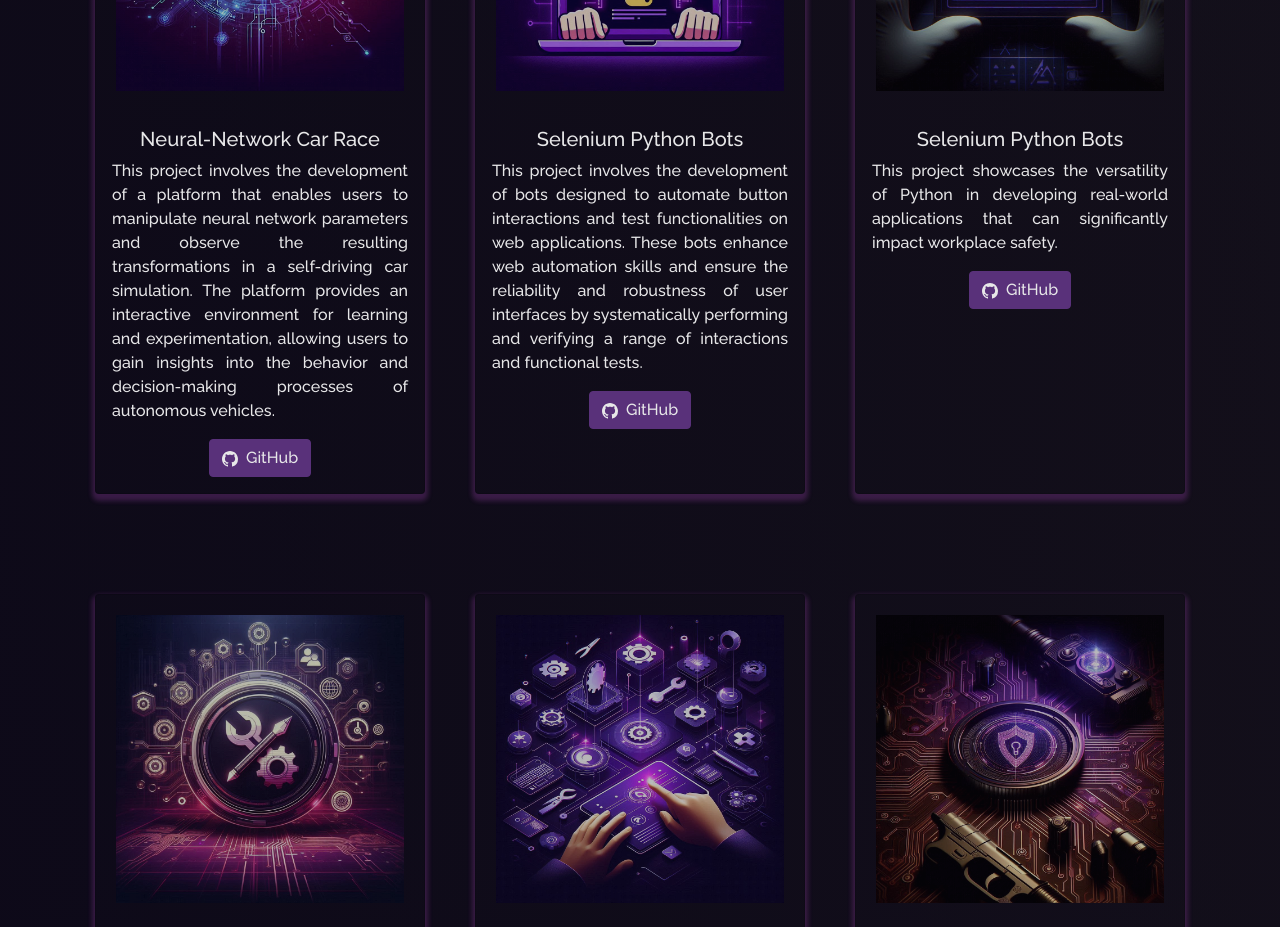
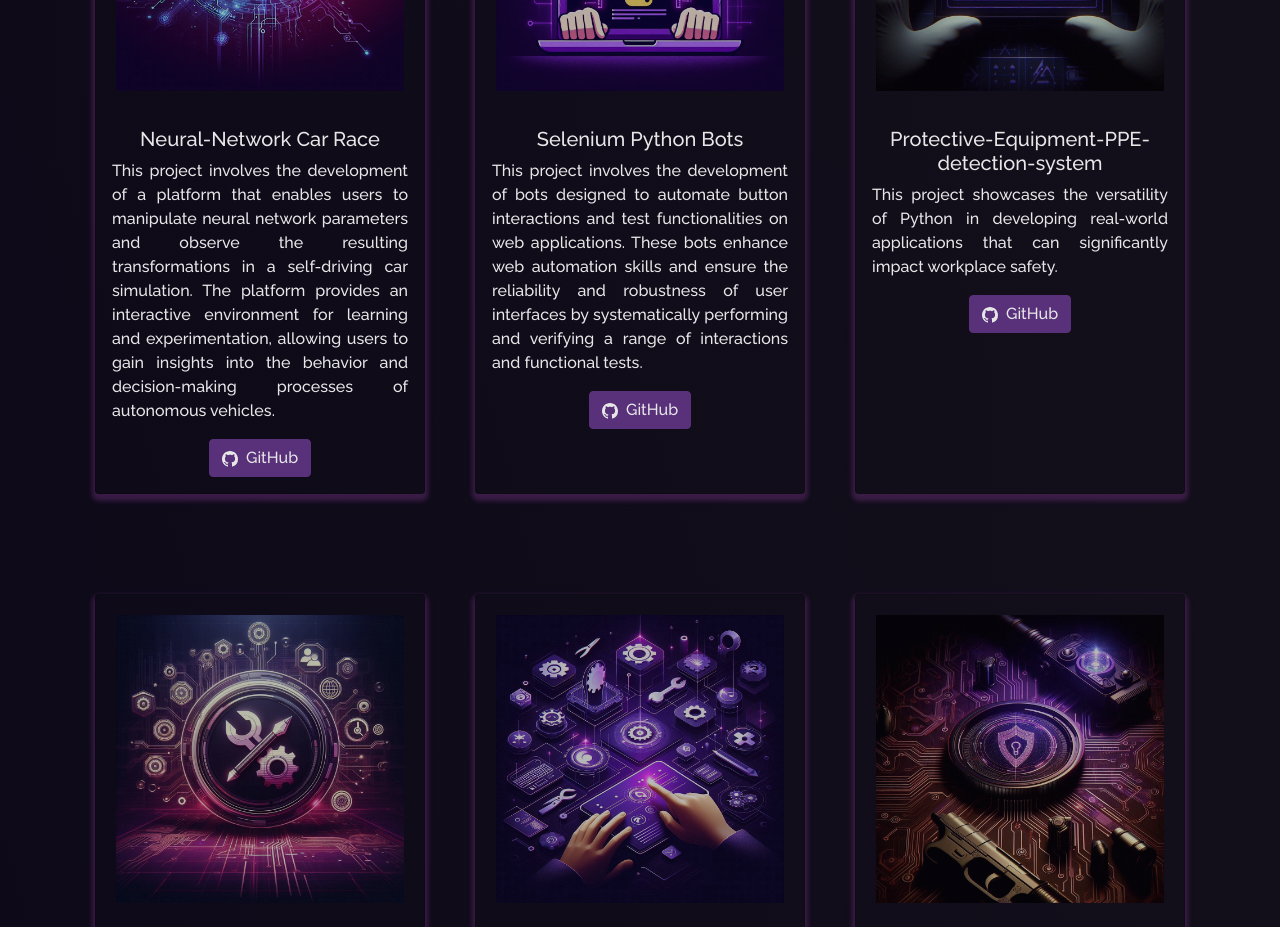
Before and after one commit to aaryan2720/portfoliosite, a React (Create React App) app: page /project in a window 1280 px wide. Shown: the part 2120-3047 px from the top of the page. Built offline with nearby package versions, Linux system fonts and the light colour scheme.

Commit message:
"Update title and description of ProjectCard in Projects.js"

```diff
--- a/src/components/Projects/Projects.js
+++ b/src/components/Projects/Projects.js
@@ -128,7 +128,7 @@ function Projects() {
             <ProjectCard
               imgPath={ppe}
               isBlog={false}
-              title="Selenium Python Bots"
+              title="Protective-Equipment-PPE-detection-system"
               description="This project showcases the versatility of Python in developing real-world applications that can significantly impact workplace safety."
               ghLink="https://github.com/aaryan2720/Protective-Equipment-PPE-detection-system"
             />
```
